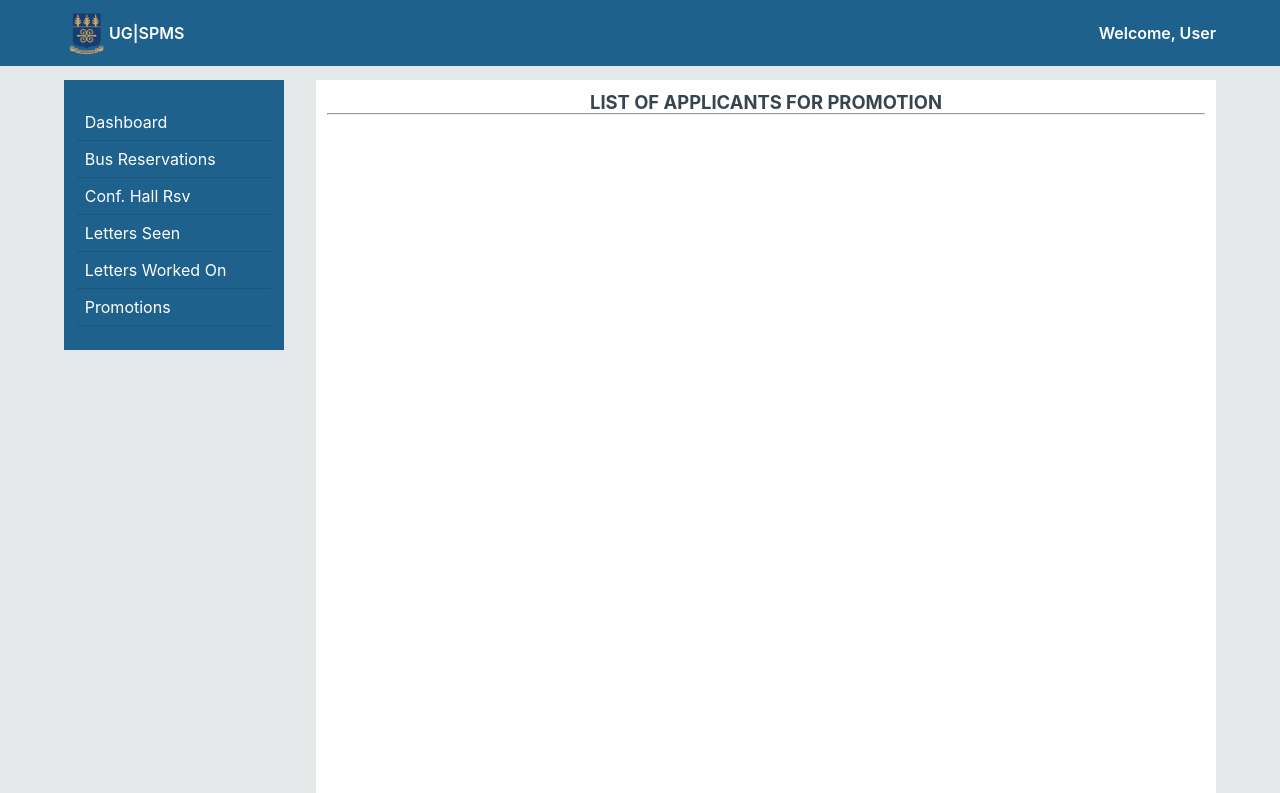
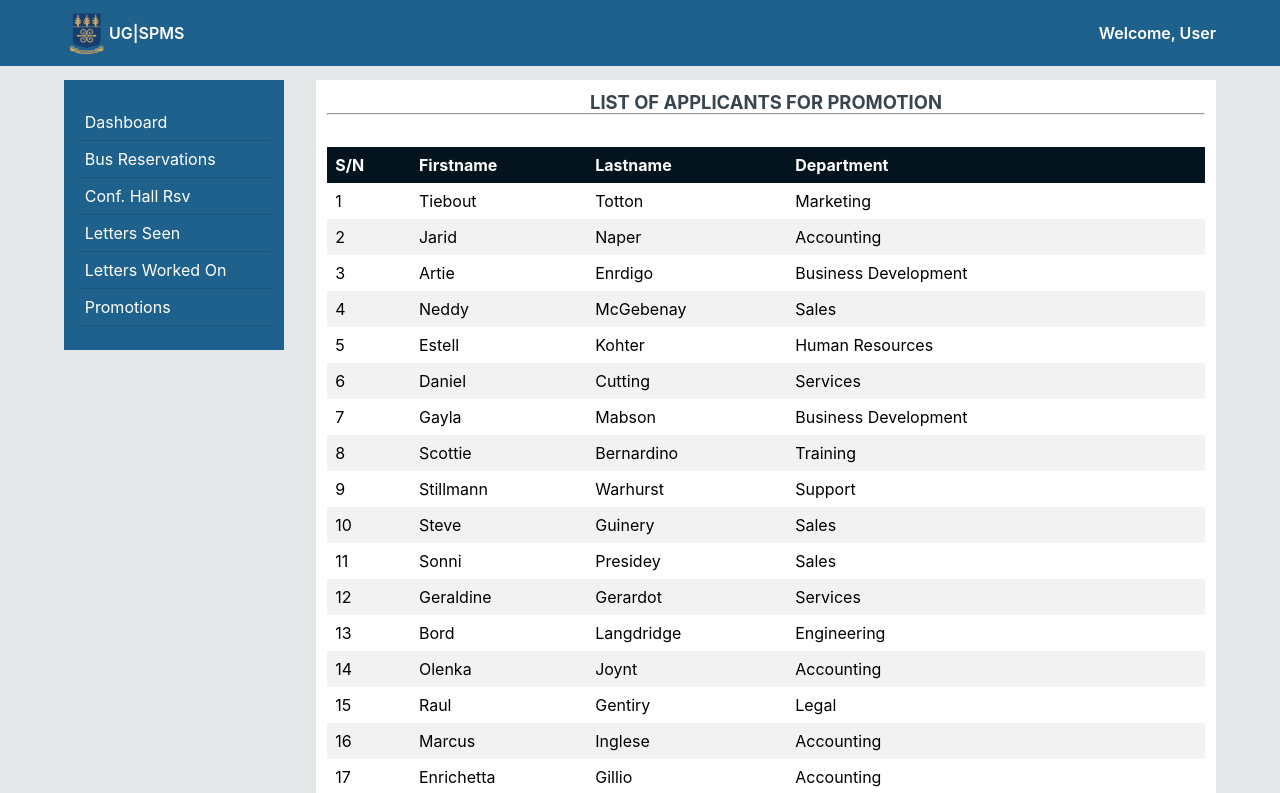
Before and after one commit to michaelamponsah/ug-spms-office-app, a Next.js app: page /promotions/applicants in a window 1280 px wide. Shown: the top 793 px of the page. Built offline with nearby package versions, Linux system fonts and the light colour scheme.

Commit message:
Custom application table for viewing data

```diff
--- /dev/null
+++ b/components/AppTable.js
@@ -0,0 +1,60 @@
+import React, { useMemo } from "react";
+import { useTable } from "react-table";
+import styles from "../styles/AppTable.module.css";
+
+const AppTable = ({ tableData, tableColumns }) => {
+  /**
+   * It's important that we're using React.useMemo here to ensure
+   * that our data isn't recreated on every render.
+   * If we didn't use React.useMemo, the table would think it was receiving new
+   * data on every render and attempt to recalculate a lot of logic every single time
+   */
+  const columns = useMemo(() => tableColumns, []);
+  const data = useMemo(() => tableData, []);
+
+  const tableInstance = useTable({
+    columns,
+    data,
+  });
+
+  const { getTableProps, getTableBodyProps, headerGroups, rows, prepareRow } =
+    tableInstance;
+
+  return (
+    <>
+      <table className={[`${styles["table-wrapper"]}`]} {...getTableProps()}>
+        <thead>
+          {headerGroups.map((headerGroup) => (
+            <tr {...headerGroup.getHeaderGroupProps()}>
+              {headerGroup.headers.map((column) => (
+                <th
+                  className={[`${styles["th"]}`]}
+                  {...column.getHeaderProps()}
+                >
+                  {column.render("Header")}
+                </th>
+              ))}
+            </tr>
+          ))}
+        </thead>
+
+        <tbody {...getTableBodyProps()}>
+          {rows.map((row) => {
+            prepareRow(row);
+            return (
+              <tr {...row.getRowProps()}>
+                {row.cells.map((cell) => (
+                  <td className={[`${styles["td"]}`]} {...cell.getCellProps()}>
+                    {cell.render("Cell")}
+                  </td>
+                ))}
+              </tr>
+            );
+          })}
+        </tbody>
+      </table>
+    </>
+  );
+};
+
+export default AppTable;
--- /dev/null
+++ b/components/MOCK_DATA.js
@@ -0,0 +1,122 @@
+export const data = [
+  {
+    id: 1,
+    first_name: "Tiebout",
+    last_name: "Totton",
+    department: "Marketing",
+  },
+  {
+    id: 2,
+    first_name: "Jarid",
+    last_name: "Naper",
+    department: "Accounting",
+  },
+  {
+    id: 3,
+    first_name: "Artie",
+    last_name: "Enrdigo",
+    department: "Business Development",
+  },
+  {
+    id: 4,
+    first_name: "Neddy",
+    last_name: "McGebenay",
+    department: "Sales",
+  },
+  {
+    id: 5,
+    first_name: "Estell",
+    last_name: "Kohter",
+    department: "Human Resources",
+  },
+  {
+    id: 6,
+    first_name: "Daniel",
+    last_name: "Cutting",
+    department: "Services",
+  },
+  {
+    id: 7,
+    first_name: "Gayla",
+    last_name: "Mabson",
+    department: "Business Development",
+  },
+  {
+    id: 8,
+    first_name: "Scottie",
+    last_name: "Bernardino",
+    department: "Training",
+  },
+  {
+    id: 9,
+    first_name: "Stillmann",
+    last_name: "Warhurst",
+    department: "Support",
+  },
+  {
+    id: 10,
+    first_name: "Steve",
+    last_name: "Guinery",
+    department: "Sales",
+  },
+  {
+    id: 11,
+    first_name: "Sonni",
+    last_name: "Presidey",
+    department: "Sales",
+  },
+  {
+    id: 12,
+    first_name: "Geraldine",
+    last_name: "Gerardot",
+    department: "Services",
+  },
+  {
+    id: 13,
+    first_name: "Bord",
+    last_name: "Langdridge",
+    department: "Engineering",
+  },
+  {
+    id: 14,
+    first_name: "Olenka",
+    last_name: "Joynt",
+    department: "Accounting",
+  },
+  {
+    id: 15,
+    first_name: "Raul",
+    last_name: "Gentiry",
+    department: "Legal",
+  },
+  {
+    id: 16,
+    first_name: "Marcus",
+    last_name: "Inglese",
+    department: "Accounting",
+  },
+  {
+    id: 17,
+    first_name: "Enrichetta",
+    last_name: "Gillio",
+    department: "Accounting",
+  },
+  {
+    id: 18,
+    first_name: "Mallorie",
+    last_name: "Chuney",
+    department: "Sales",
+  },
+  {
+    id: 19,
+    first_name: "Valle",
+    last_name: "Jones",
+    department: "Marketing",
+  },
+  {
+    id: 20,
+    first_name: "Edik",
+    last_name: "Daintier",
+    department: "Research and Development",
+  },
+];
--- /dev/null
+++ b/components/utils/constants.js
@@ -0,0 +1,18 @@
+export const COLUMNS = [
+  {
+    Header: "S/N",
+    accessor: "id",
+  },
+  {
+    Header: "Firstname",
+    accessor: "first_name",
+  },
+  {
+    Header: "Lastname",
+    accessor: "last_name",
+  },
+  {
+    Header: "Department",
+    accessor: "department",
+  },
+];
--- a/pages/promotions/applicants/index.js
+++ b/pages/promotions/applicants/index.js
@@ -1,5 +1,8 @@
+import AppTable from "../../../components/AppTable";
 import Head from "../../../components/Head";
 import InnerPageWrapper from "../../../components/InnerPageWrapper";
+import { COLUMNS } from "../../../components/utils/constants";
+import {data} from "../../../components/MOCK_DATA";
 
 const SeniorLecturerPromotionsPage = () => {
   return (
@@ -9,6 +12,9 @@ const SeniorLecturerPromotionsPage = () => {
         List of Applicants for Promotion
       </h1>
       <hr />
+      <section>
+        <AppTable tableData={data} tableColumns={COLUMNS} />
+      </section>
     </InnerPageWrapper>
   );
 };
--- /dev/null
+++ b/styles/AppTable.module.css
@@ -0,0 +1,24 @@
+.table-wrapper {
+  margin-top: 2em;
+  border-collapse: collapse;
+  width: 100%;
+}
+
+.th,
+.td {
+  text-align: left;
+  padding: 8px;
+}
+
+.td:hover {
+  cursor: pointer;
+}
+
+.table-wrapper tr:nth-child(even) {
+  background-color: #f2f2f2
+}
+
+.table-wrapper th {
+  background-color: #03141f;
+  color: white;
+}
```
